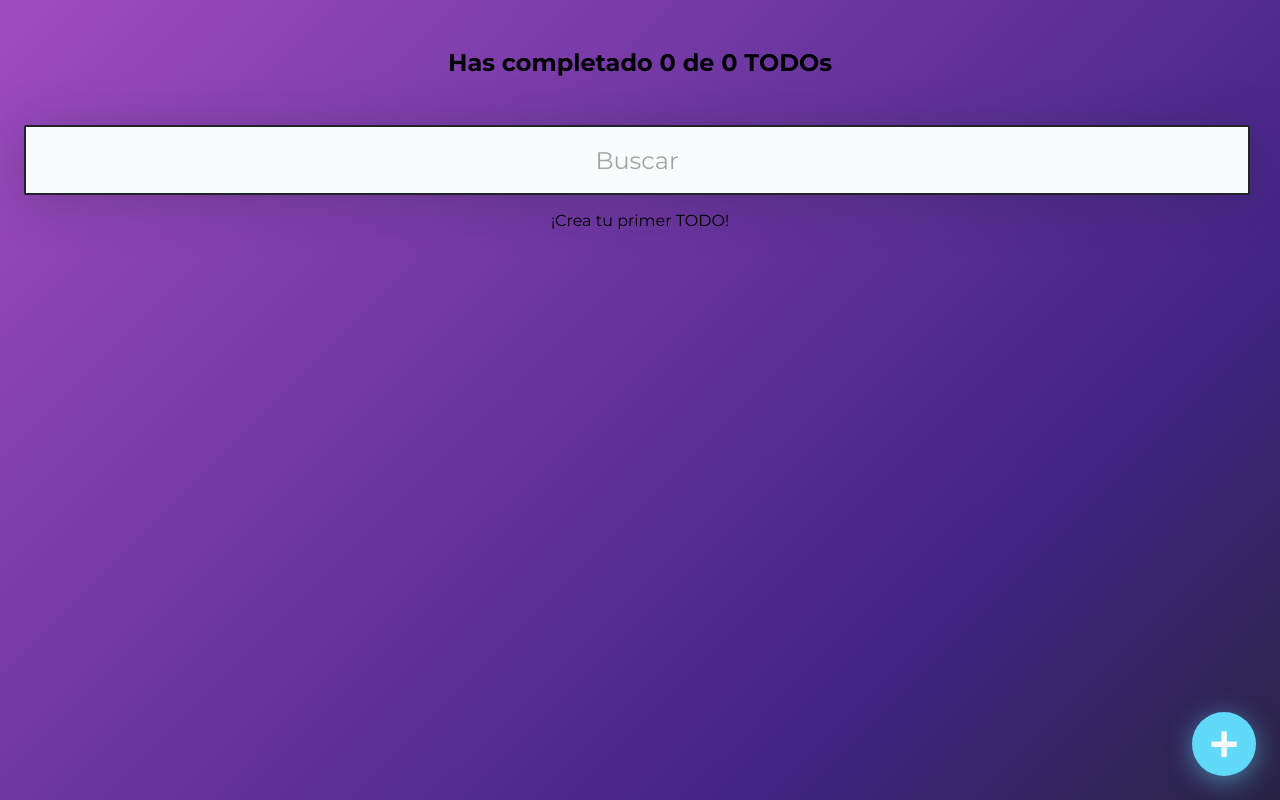
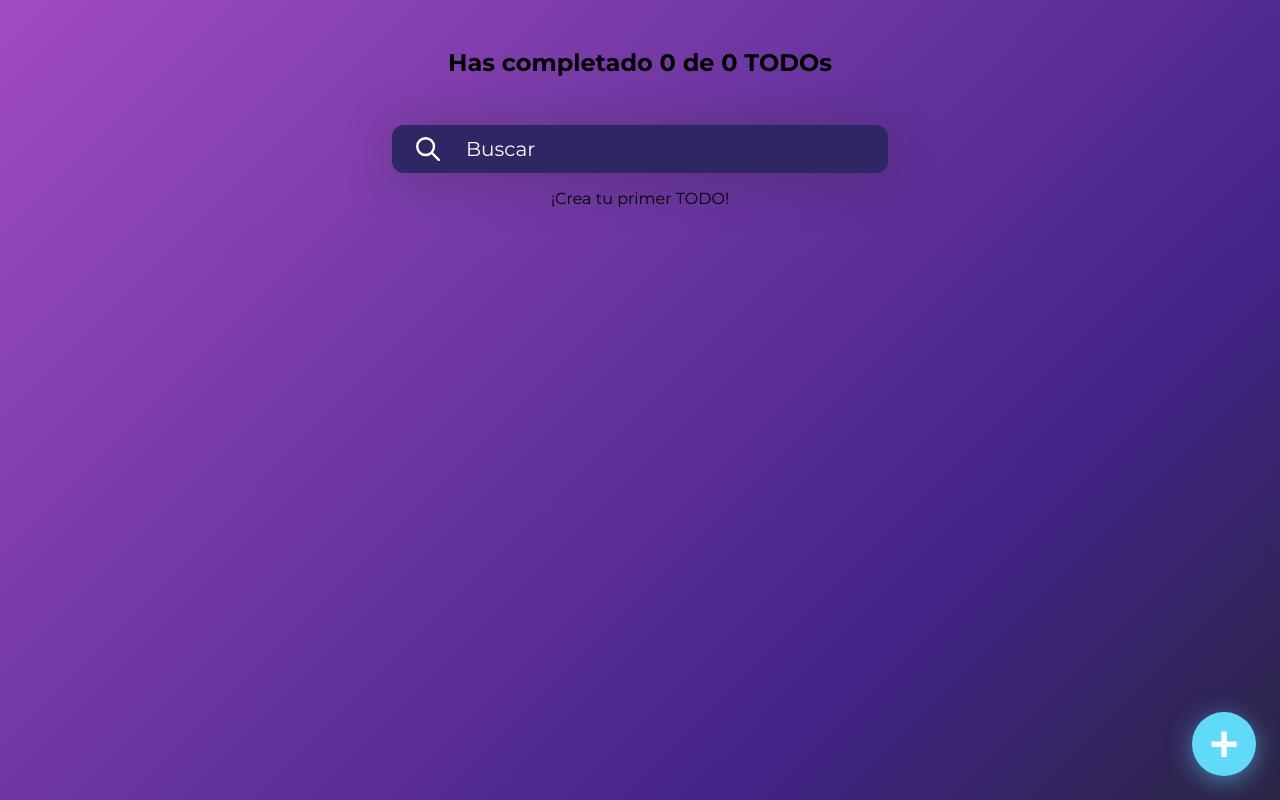
Before and after one commit to Saturnxs/Crafting-ToDos, a React (Create React App) app: page / in a window 1280 px wide. Built offline with nearby package versions, Linux system fonts and the light colour scheme.

Commit message:
Added search bar styles

```diff
--- a/src/Components/TodoSearch/TodoSearch.css
+++ b/src/Components/TodoSearch/TodoSearch.css
@@ -1,24 +1,44 @@
+.SearchBarSection{
+  display: flex;
+  justify-content: center;
+  width: 100%;
+}
+
+.SearchBarInputGroup{
+  display: flex;
+  justify-content: flex-start;
+  align-items: center;
+  background: #2F2763;
+  width: 35%;
+  border-radius: 12px;
+  height: 48px;
+  padding: 0 24px;
+  box-shadow: 0px 5px 50px rgba(32, 35, 41, 0.25);
+}
+
+.SearchBarIcon{
+  background-image: url('../../static/icons/search-icon.svg');
+  background-repeat: no-repeat;
+  background-size: contain;
+  padding: 12px;
+  margin-right: 24px;
+}
+
 .TodoSearch {
-    background: #F9FBFC;
-    border-radius: 2px;
-    border: 2px solid #202329;
-    margin: 0 24px;
-    height: 64px;
-    width: calc(100% - 62px);
-    font-size: 24px;
-    text-align: center;
-    font-family: 'Montserrat';
-    font-weight: 400;
-    color: #1E1E1F;
-    box-shadow: 0px 5px 50px rgba(32, 35, 41, 0.25);
-  }
+   background-color: transparent;
+   border: none;
+   font-size: 20px;
+   font-family: 'Montserrat';
+   color: var(--white);
+   width: 100%;
+}
 
   .TodoSearch::placeholder {
-    color: #A5A5A5;
+    color: #fdfdfd;
     font-family: 'Montserrat';
     font-weight: 400;
   }
 
   .TodoSearch:focus {
-    outline-color: #61DAFA;
+    outline: none;
   }
--- a/src/Components/TodoSearch/TodoSearch.jsx
+++ b/src/Components/TodoSearch/TodoSearch.jsx
@@ -12,12 +12,17 @@ function TodoSearch() {
     }
 
     return (
+        <section className='SearchBarSection'>
+            <div className='SearchBarInputGroup'>
+                <i className="SearchBarIcon"></i>
                 <input
                     className='TodoSearch'
                     placeholder="Buscar"
                     value={searchValue}
                     onChange={onSearchValueChange}
                 />
+            </div>
+        </section>
     );
   }
 
```
Also changed, not shown: src/static/icons/search-icon.svg (added). Lines whose indentation alone changed are shown as unchanged.
